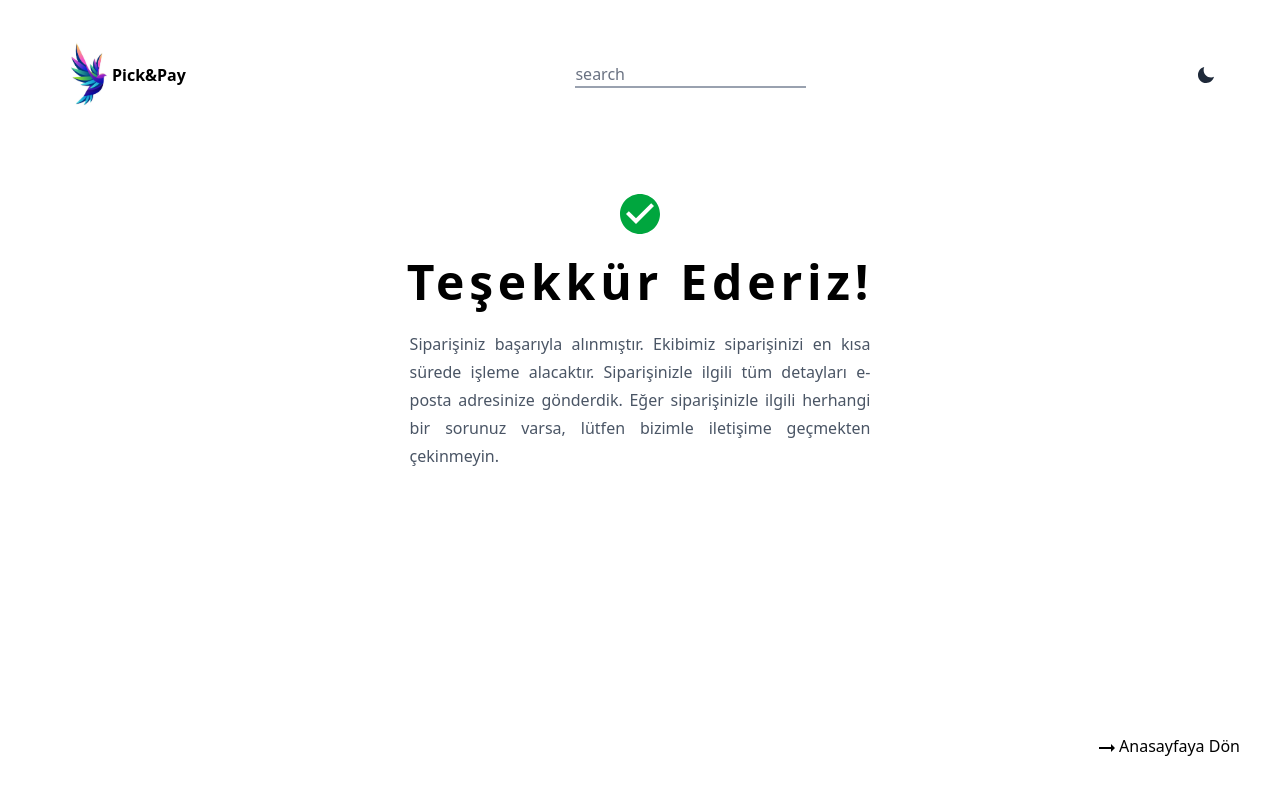
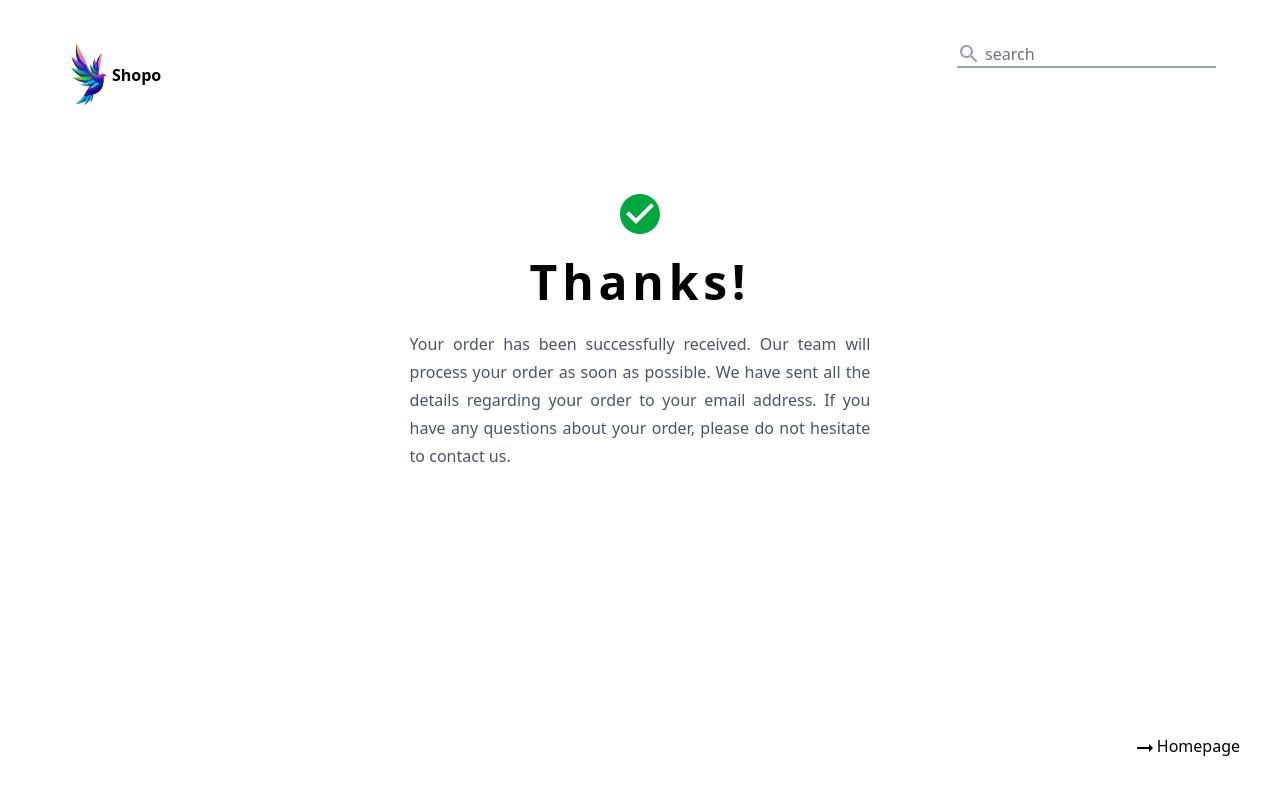
Before and after one commit to tucecifci/e-ticaret, a React (Vite) app: page /order-complete in a window 1280 px wide. Shown: the top 794 px of the page. Built offline with nearby package versions, Linux system fonts and the light colour scheme.

Commit message:
bug fixed

```diff
--- a/src/components/Header.jsx
+++ b/src/components/Header.jsx
@@ -1,10 +1,9 @@
 import React, { useEffect, useState } from "react";
 import { CiShoppingCart } from "react-icons/ci";
-import { MdOutlineWbSunny } from "react-icons/md";
-import { IoMdMoon } from "react-icons/io";
 import { useNavigate } from "react-router-dom";
 import Badge from "@mui/material/Badge";
 import { useSelector } from "react-redux"; // Redux verisini okumak için import
+import SearchIcon from '@mui/icons-material/Search';
 
 function Header() {
   const [theme, setTheme] = useState(false);
@@ -14,33 +13,34 @@ function Header() {
   const cartItems = useSelector((state) => state.cart.cartItems);
   const totalItems = cartItems.reduce((acc, item) => acc + item.quantity, 0);
 
-  useEffect(() => {
-    const root = document.getElementById("root");
-    if (theme) {
-      root.style.backgroundColor = "black";
-      root.style.color = "#fff";
-    } else {
-      root.style.backgroundColor = "#fff";
-      root.style.color = "black";
-    }
-  }, [theme]);
+  // useEffect(() => {
+  //   const root = document.getElementById("root");
+  //   if (theme) {
+  //     root.style.backgroundColor = "black";
+  //     root.style.color = "#fff";
+  //   } else {
+  //     root.style.backgroundColor = "#fff";
+  //     root.style.color = "black";
+  //   }
+  // }, [theme]);
 
-  const changeTheme = () => {
-    setTheme((prevTheme) => !prevTheme);
-  };
+  // const changeTheme = () => {
+  //   setTheme((prevTheme) => !prevTheme);
+  // };
 
   return (
-    <div className="flex items-center justify-between !mt-10">
+    <div className="flex items-center justify-between ">
       {/* Logo ve Başlık */}
       <div
-        className="flex items-center cursor-pointer"
+        className="flex items-center cursor-pointer !mt-10"
         onClick={() => navigate("/")}
       >
         <img className="w-12" src="/src/assets/bird-logo.png" alt="logo" />
-        <h1 className="font-black ml-2">Pick&Pay</h1>
+        <h1 className="font-black ml-2">Shopo</h1>
       </div>
 
       <div className="flex items-center border-b-2 border-gray-400">
+      <SearchIcon className="text-gray-400 !mr-1" />
         <input
           type="text"
           placeholder="search"
@@ -58,7 +58,7 @@ function Header() {
         )}
       </div>
 
-      <div className="flex items-center space-x-4">
+      {/* <div className="flex items-center space-x-4">
         {theme ? (
           <MdOutlineWbSunny
             onClick={changeTheme}
@@ -70,7 +70,7 @@ function Header() {
             onClick={changeTheme}
           />
         )}
-      </div>
+      </div> */}
     </div>
   );
 }
--- a/src/components/Product.jsx
+++ b/src/components/Product.jsx
@@ -10,10 +10,10 @@ function Product({ product }) {
         <img src={image} alt="img" className="w-[180px] h-[240px]" />
         <div className="ml-4">
           <p className="truncate ">{title}</p>
-          <h3 className="font-bold">{price} TL </h3>
+          <h3 className="font-bold">{price} $ </h3>
         </div>
         <div className="flex justify-center">
-            <button onClick={() => navigate("./product-details/" + id)} className="bg-gray-200 !px-8 !py-2 !mt-4 rounded-md cursor-pointer hover:font-bold">Detail Page</button>
+            <button onClick={() => navigate("./product-details/" + id)} className="bg-gray-200 !px-8 !py-2 !mt-4 rounded-md cursor-pointer hover:font-bold">More Detail</button>
         </div>
       </div>
   );
--- a/src/components/ProductDetail.jsx
+++ b/src/components/ProductDetail.jsx
@@ -5,7 +5,7 @@ import { setSelectedProduct, getAllProducts } from "../redux/ProductSlice";
 import { CiHeart } from "react-icons/ci";
 import { CiShop } from "react-icons/ci";
 import { addToCart } from "../redux/chartSlice";
-
+import ShoppingCartOutlinedIcon from '@mui/icons-material/ShoppingCartOutlined';
 import {toast} from 'react-toastify';
 
 
@@ -40,7 +40,7 @@ function ProductDetail() {
 
   const handleAddToChart= () =>{
     dispatch(addToCart(selectedProduct));
-    toast.success(`${selectedProduct.title} sepete eklendi`)
+    toast.success(`${selectedProduct.title} added to cart`)
   }
 
 
@@ -56,20 +56,20 @@ function ProductDetail() {
         {/* Başlık ve Fiyat */}
         <div>
           <h2 className="font-bold text-lg">{title}</h2>
-          <h1 className="font-bold text-xl !mt-6 !mb-1">{price} TL</h1>
+          <h1 className="font-bold text-xl !mt-6 !mb-1">{price} $</h1>
           <p className="text-red-600 font-semibold text-sm !mb-8">
-            YENİ SEZON ÜRÜNLERDE KARGO ÜCRETSİZ
+            SHIPPING IS FREE ON NEW SEASON PRODUCTS
           </p>
         </div>
 
         {/* Ürün Kodu ve Renk */}
         <div className="text-sm text-gray-700">
-          <p>5SAK50116UW999 | Renk: Siyah</p>
+          <p>5SAK50116UW999 | Color: Black</p>
         </div>
 
         {/* Beden Seçenekleri */}
         <div>
-          <h4 className="text-sm font-bold !mt-8 !mb-2">Beden</h4>
+          <h4 className="text-sm font-bold !mt-8 !mb-2">SIZE</h4>
           <div className="flex gap-4">
             {["34", "36", "38", "40", "42"].map((size) => (
               <button key={size}>{size}</button>
@@ -81,8 +81,10 @@ function ProductDetail() {
         <hr className="!mt-4 !mb-4 text-gray-200" />
 
         <div className="flex flex-row gap-1 !py-2">
+
           <button onClick={handleAddToChart} className="bg-black text-white font-semibold text-md !py-2 w-4/5 cursor-pointer">
-            Sepete Ekle
+          <ShoppingCartOutlinedIcon className="!mr-2" />
+            Add to Cart
           </button>
           <button className="bg-black  flex text-2xl text-center justify-center items-center text-white w-1/5  hover:bg-gray-800 transition-all cursor-pointer">
             <CiHeart />
@@ -91,12 +93,12 @@ function ProductDetail() {
 
         <button className="bg-gray-100 !mb-2 text-black text-md font-semibold !py-2 w-full cursor-pointer flex flex-row justify-center items-center gap-2">
           <CiShop className="text-xl" />
-          Mağazada Ara
+          Find in Store
         </button>
         <hr className="!mt-4 !mb-4 text-gray-200" />
 
         <div>
-          <h4 className="text-sm font-bold !mb-3">Ürün Detay</h4>
+          <h4 className="text-sm font-bold !mb-3">More Detail</h4>
           <p className="text-sm text-gray-600">{description}</p>
         </div>
       </div>
--- a/src/pages/CardPage.jsx
+++ b/src/pages/CardPage.jsx
@@ -22,16 +22,16 @@ function CardPage() {
 
   return (
     <div className="flex flex-col flex-wrap !mt-4 !overflow-hidden">
-      <h1 className="text-3xl font-bold !mt-4">Sepetim</h1>
+      <h1 className="text-3xl font-bold !mt-4">My Cart</h1>
       {cartItems.length === 0 ? (
-        <p className="!mt-2">Sepetiniz Boş</p>
+        <p className="!mt-2">Your cart is empty</p>
       ) : (
         <div className="grid grid-cols-1 sm:grid-cols-2 lg:grid-cols-4 gap-8 !mt-12 !space-x-20">
           {cartItems.map((item) => (
             <div key={item.id} className="flex flex-col justify-between items-center p-4 h-full">
               <img className="w-full h-52 object-contain rounded" src={item.image} alt={item.title} />
               <h2 className="!mt-4 text-center">{item.title} </h2>
-              <p className="font-bold !mt-1">{item.price} TL </p>
+              <p className="font-bold !mt-1">{item.price} $ </p>
 
 
               <div className="flex flex-row !space-x-8 !mt-2">
@@ -51,14 +51,14 @@ function CardPage() {
 
       <div className="text-right !mt-6">
         <div className="flex flex-row justify-end">
-          <p className="!mr-36">TOPLAM </p>
-          <p className="font-bold">{totalPrice.toFixed(2)} TL</p>
+          <p className="!mr-40">TOTAL </p>
+          <p className="font-bold">{totalPrice.toFixed(2)} $</p>
         </div>
 
         <button onClick={handleOrder}
           className="bg-black !mt-4 w-72  text-white font-semibold text-md !py-2  cursor-pointer"
         >
-          SİPARİŞİ TAMAMLA
+          PLACE ORDER
         </button>
       </div>
     </div>
--- a/src/pages/OrderCompletedPage.jsx
+++ b/src/pages/OrderCompletedPage.jsx
@@ -6,19 +6,16 @@ function OrderCompletedPage() {
   return (
     <div className="flex flex-col items-center leading-7 h-screen !mt-20">
       <CheckCircleIcon className="text-green-600 !text-5xl" />
-      <h1 className="text-5xl font-bold !mt-5 tracking-widest">
-        Teşekkür Ederiz!
+      <h1 className="text-3xl font-bold !mt-5 tracking-widest md:text-3xl lg:text-4xl xl:text-5xl ">
+        Thanks!
       </h1>
-      <p className="text-md text-gray-600 max-w-2/5 text-justify !mt-6 ">
-        Siparişiniz başarıyla alınmıştır. Ekibimiz siparişinizi en kısa sürede
-        işleme alacaktır. Siparişinizle ilgili tüm detayları e-posta adresinize
-        gönderdik. Eğer siparişinizle ilgili herhangi bir sorunuz varsa, lütfen
-        bizimle iletişime geçmekten çekinmeyin.
+      <p className="text-md text-gray-600 sm:max-w-2/5 text-justify !mt-6 ">
+      Your order has been successfully received. Our team will process your order as soon as possible. We have sent all the details regarding your order to your email address. If you have any questions about your order, please do not hesitate to contact us.
       </p>
       <div className="absolute right-10 bottom-10">
         <ArrowRightAltIcon />
         <a href="/" className=" hover:underline">
-          Anasayfaya Dön
+          Homepage
         </a>
       </div>
     </div>
```
